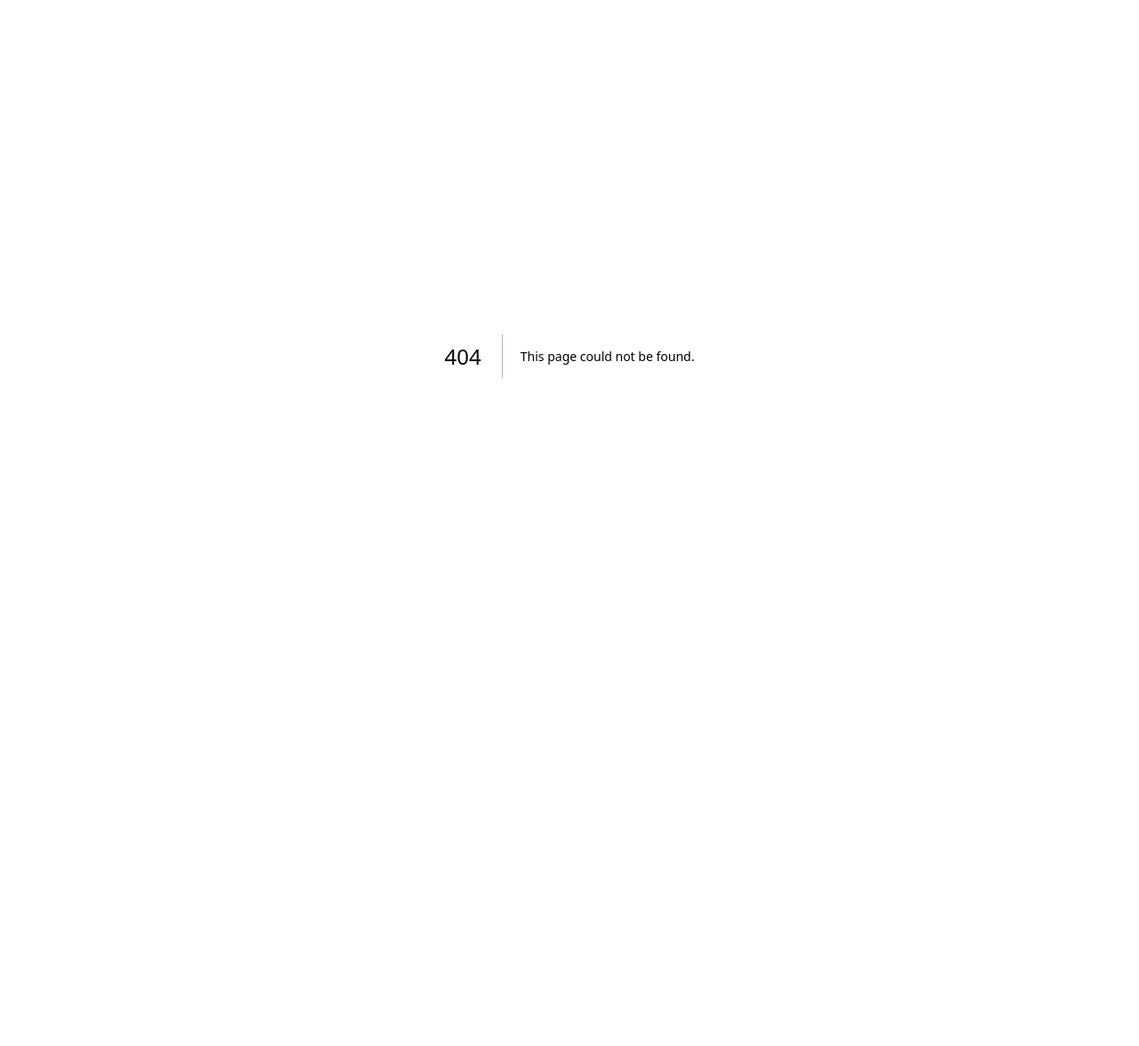
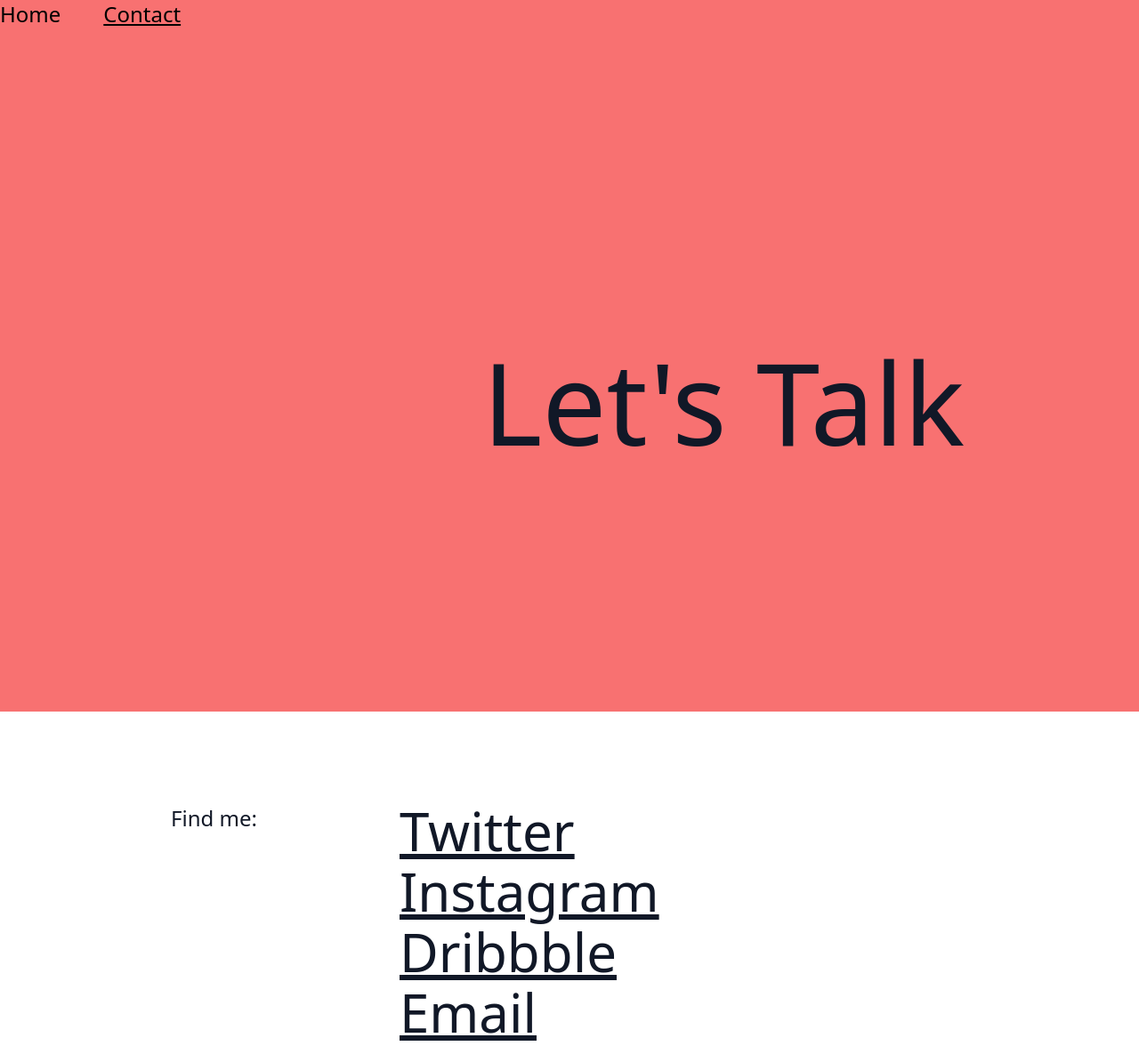
Before and after one commit to izuuuu/React-Portfolio-App-with-Tailwind, a Next.js app: page /contact in a window 1280 px wide. Before the commit this address had no page. Shown: the whole page at 89% size. Before the commit the page ends 800 px from the top, so only its background shows below. Built offline with nearby package versions, Linux system fonts and the light colour scheme.

Commit message:
modified index.js

```diff
--- /dev/null
+++ b/animation.js
@@ -0,0 +1,15 @@
+export const container = {
+    hidden: { opacity: 0 },
+    show: {
+      opacity: 1,
+      transition: {
+        delayChildren: 0.5,
+        staggerChildren: 0.2,
+      },
+    },
+  };
+
+  export const item = {
+    hidden: { y: "100%" },
+    show: { y: "0%", transition: { duration: 0.5 } },
+  };
--- /dev/null
+++ b/components/Navbar.js
@@ -0,0 +1,30 @@
+import Link from "next/link";
+import { useRouter } from "next/router";
+
+export default function Navbar() {
+  const router = useRouter();
+  return (
+    <nav className="text-2xl font-medium relative z-20">
+      <ul className="flex gap-12">
+        <Link href="/">
+          <li
+            className={`cursor-pointer ${
+              router.pathname == "/" ? "underline" : ""
+            }`}
+          >
+            Home
+          </li>
+        </Link>
+        <Link href="/contact">
+          <li
+            className={`cursor-pointer ${
+              router.pathname == "/contact" ? "underline" : ""
+            }`}
+          >
+            Contact
+          </li>
+        </Link>
+      </ul>
+    </nav>
+  );
+}
--- /dev/null
+++ b/components/OptimisedImage.js
@@ -0,0 +1,43 @@
+import { FC, useState } from 'react'
+import Image from 'next/future/image'
+import cx from 'classnames'
+
+const LAYOUT = {
+  'cover': 'object-cover',
+  'contain': 'object-contain',
+  'fill': 'object-fill',
+}
+
+const DEFAULT_SIZES = `(max-width: 640px) 96vw, (max-width: 1024px) 96vw, (max-width: 1536px) 96vw` // Size of an image that spans the full width of screen
+
+export const OptimisedImage = ({
+  src,
+  alt,
+  layout = LayoutEnum.contain,
+  sizes = DEFAULT_SIZES,
+  className,
+  ...props
+}) => {
+  const [hasLoaded, setHasLoaded] = useState(false)
+
+  return (
+    <Image
+      src={src}
+      alt={alt}
+      className={cx(
+        'next-image transition-all duration-500',
+        className,
+        LAYOUT[layout],
+        {
+          'opacity-100 blur-0': hasLoaded,
+          'opacity-0 blur-lg': !hasLoaded,
+        },
+      )}
+      fill
+      sizes={sizes}
+      quality={100}
+      onLoadingComplete={() => setHasLoaded(true)}
+      {...props}
+    />
+  )
+}
--- /dev/null
+++ b/components/Untitled-1.js
@@ -0,0 +1,30 @@
+import Link from "next/link";
+import { useRouter } from "next/router";
+
+export default function Navbar() {
+  const router = useRouter();
+  return (
+    <nav className="text-2xl font-medium relative z-20">
+      <ul className="flex gap-12">
+        <Link href="/">
+          <li
+            className={`cursor-pointer ${
+              router.pathname == "/" ? "underline" : ""
+            }`}
+          >
+            Home
+          </li>
+        </Link>
+        <Link href="/contact">
+          <li
+            className={`cursor-pointer ${
+              router.pathname == "/contact" ? "underline" : ""
+            }`}
+          >
+            Contact
+          </li>
+        </Link>
+      </ul>
+    </nav>
+  );
+}
--- /dev/null
+++ b/components/animation.js
@@ -0,0 +1,15 @@
+export const container = {
+    hidden: { opacity: 0 },
+    show: {
+      opacity: 1,
+      transition: {
+        delayChildren: 0.5,
+        staggerChildren: 0.2,
+      },
+    },
+  };
+
+  export const item = {
+    hidden: { y: "100%" },
+    show: { y: "0%", transition: { duration: 0.5 } },
+  };
--- a/package.json
+++ b/package.json
@@ -11,6 +11,7 @@
   "dependencies": {
     "@next/font": "13.0.7",
     "eslint-config-next": "^13.1.1",
+    "framer-motion": "^8.0.2",
     "next": "^13.1.1",
     "react": "^18.2.0",
     "react-dom": "^18.2.0",
--- a/pages/_app.js
+++ b/pages/_app.js
@@ -1,5 +1,18 @@
 import '../styles/globals.css'
+import Navbar from '../components/Navbar'
+import { AnimatePresence } from "framer-motion";
 
-export default function App({ Component, pageProps }) {
-  return <Component {...pageProps} />
+
+
+export default function App({ Component, pageProps, router }) {
+  return(
+    <div>
+    <Navbar/>
+    <AnimatePresence initial={false}>
+        <Component key={router.pathname} {...pageProps} />
+
+
+</AnimatePresence>
+</div>
+  )
 }
--- /dev/null
+++ b/pages/contact.js
@@ -0,0 +1,58 @@
+import Link from "next/link";
+import { motion as m } from "framer-motion";
+import { container, item } from "../animation";
+
+export default function Contact() {
+  return (
+    <m.main
+      animate={{ y: "0%" }}
+      exit={{ opacity: 1 }}
+      initial={{ y: "100%" }}
+      transition={{
+        duration: 0.75,
+        ease: "easeOut",
+      }}
+      className="text-gray-900 absolute top-0 left-0 w-full h-full bg-red-400 lg:px-48 px-16"
+    >
+      <div className="my-96 p-1 font-archivo overflow-hidden ">
+        <m.h1
+          animate={{ y: 0 }}
+          initial={{ y: "100%" }}
+          transition={{ delay: 0.5, duration: 0.5 }}
+          className="lg:text-9xl text-6xl lg:text-right text-center"
+        >
+          Let's Talk
+        </m.h1>
+      </div>
+      <div className="flex gap-40">
+        <div className="lg:text-2xl text-base">
+          <h4>Find me:</h4>
+        </div>
+        <div className="font-latoBold  lg:text-6xl text-2xl underline">
+          <m.ul variants={container} initial="hidden" animate="show">
+            <div className="overflow-hidden">
+              <m.li variants={item} className="pb-2">
+                <Link href="https://twitter.com">Twitter </Link>
+              </m.li>
+            </div>
+            <div className="overflow-hidden">
+              <m.li variants={item} className="pb-2">
+                <Link href="https://instagram.com">Instagram</Link>
+              </m.li>
+            </div>
+            <div className="overflow-hidden">
+              <m.li variants={item} className="pb-2">
+                <Link href="https://dribbble.com"> Dribbble</Link>
+              </m.li>
+            </div>
+            <div className="overflow-hidden">
+              <m.li variants={item} className="pb-2">
+                <Link href="https://gmail.com"> Email</Link>
+              </m.li>
+            </div>
+          </m.ul>
+        </div>
+      </div>
+    </m.main>
+  );
+}
--- a/pages/index.js
+++ b/pages/index.js
@@ -9,6 +9,10 @@ import {
 import Image from "next/image";
 //import deved from "public/dev-ed-wave.png";
 import { useState } from "react";
+import { motion as m } from "framer-motion";
+
+
+import Navbar from "../components/Navbar";
 
 
 
@@ -17,7 +21,17 @@ export default function Home() {
   const [darkMode, setDarkMode]= useState(false);
   return (
     <>
-     <div className={darkMode ? "dark" : ""}>
+     <m.div
+     initial={{ y: "100%" }}
+     animate={{ y: "0%" }}
+     transition={{ duration: 0.75, ease: "easeOut" }}
+      exit={{ opacity: 1 }}
+
+
+
+
+      initialclassName={darkMode ? "dark" : ""}
+      >
       <Head>
         <title>Create Next App</title>
         <meta name="description" content="Generated by create next app" />
@@ -26,7 +40,13 @@ export default function Home() {
       <main className="bg-white px-10 md:px-20 lg:px-40 dark:bg-gray-900">
         <section className="min-h-screen">
         <nav className="py-10 mb-12 flex justify-between dark:text-white">
-        <h1 className="font-burtons text-xl">Developed by Isuru</h1>
+        <m.h1
+            animate={{ y: 0 }}
+            initial={{ y: "100%" }}
+            transition={{ delay: 0.5, duration: 0.5 }}
+            className="text-xl text-center lg:text-right lg:text-2xl "
+
+        initialclassName="font-burtons text-3xl">Developed by Isuru </m.h1>
         <ul className="flex items-center">
         <li>
                 <BsFillMoonStarsFill
@@ -50,7 +70,7 @@ export default function Home() {
   <h2  className="text-5xl md:leading-[70px] py-2 text-teal-600 font-medium md:text-6xl">Isuru Hewa</h2>
   <h3 className="text-2xl py-2 md:text-3xl" >Developer and car enthusiast</h3>
   <p className="text-md py-5 leading-8 text-gray-800 md:text-xl max-w-xl mx-auto">A dedicated, highly analytical, innovative, and performance-driven professional Front/Back
-    End Web Developer with 5+ years of experience</p>
+    End Web Developer with 3 years of experience</p>
 </div>
 <div className="text-5xl flex justify-center gap-16 py-3 text-gray-600">
 <AiFillTwitterCircle/>
@@ -84,8 +104,8 @@ export default function Home() {
         <p>
           Creating elegant designs suited for your design theories
         </p>
-        <h4>Languages and Tools I use</h4>
-        <img src="languages.png" ></img>
+
+
         </div>
         <div className="text-center shadow-lg p-10 rounded-xl my-10 dark:bg-white">
         <img src="consulting.png" width={100} height={100}></img>
@@ -93,8 +113,7 @@ export default function Home() {
         <p>
           Creating elegant designs suited for your design theories
         </p>
-        <h4>Languages and Tools I use</h4>
-        <img src="languages.png" ></img>
+
         </div>
         <div className="text-center shadow-lg p-10 rounded-xl my-10 dark:bg-white">
         <img src="code.png" width={100} height={100}></img>
@@ -102,10 +121,11 @@ export default function Home() {
         <p>
           Creating elegant designs suited for your design theories
         </p>
-        <h4>Languages and Tools I use</h4>
-        <img src="languages.png" ></img>
+
         </div>
        </div>
+       <h3 className="text-3xl py-1 dark:text-white ">Languages and Tools I use</h3>
+       <img src="languages.png" ></img>
        </section>
        <section>
         <div>
@@ -136,7 +156,7 @@ export default function Home() {
         </div>
        </section>
       </main>
-      </div>
+      </m.div>
     </>
 
   )
```
Also changed, not shown: 1 other file (tests, documents, lock files or other folders).
